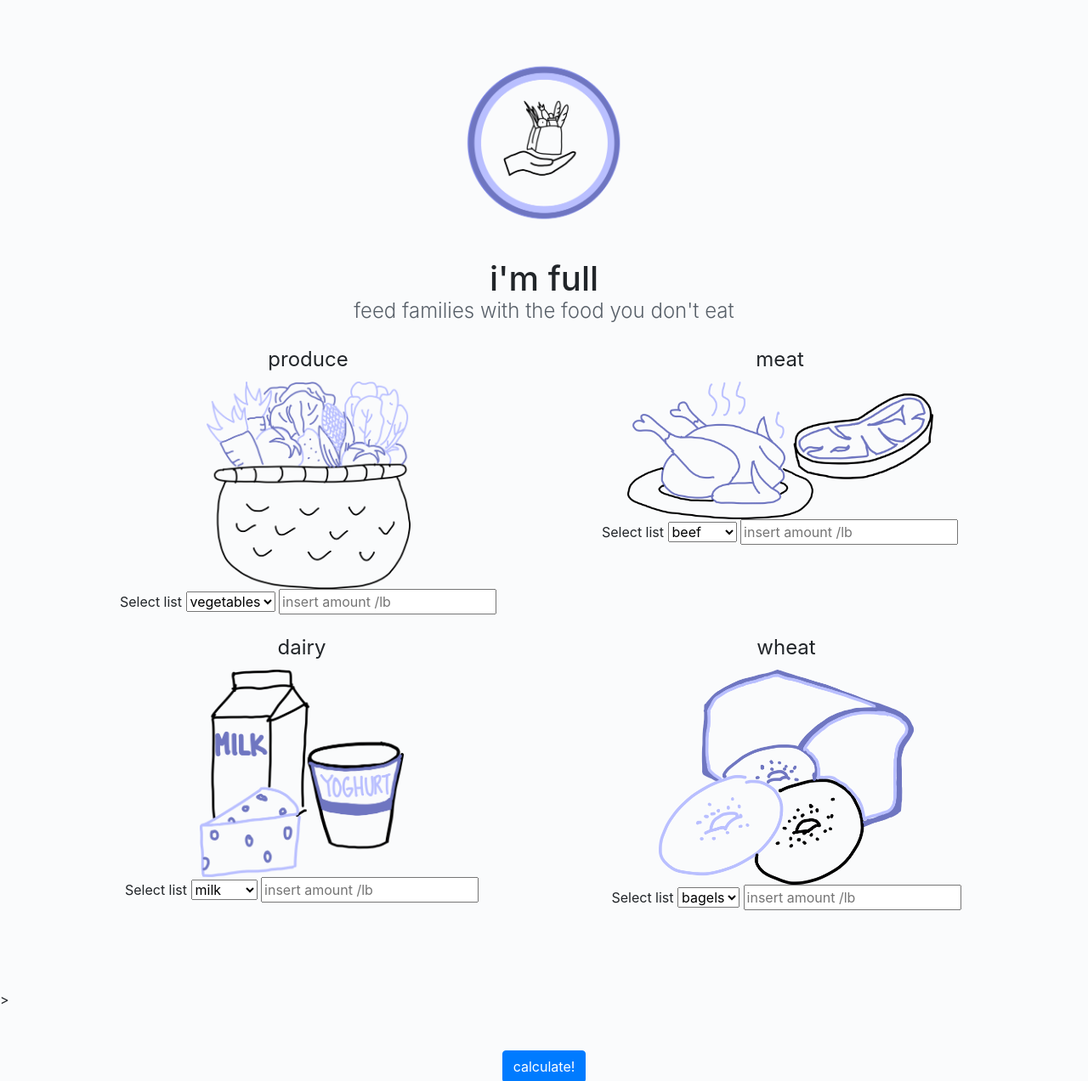
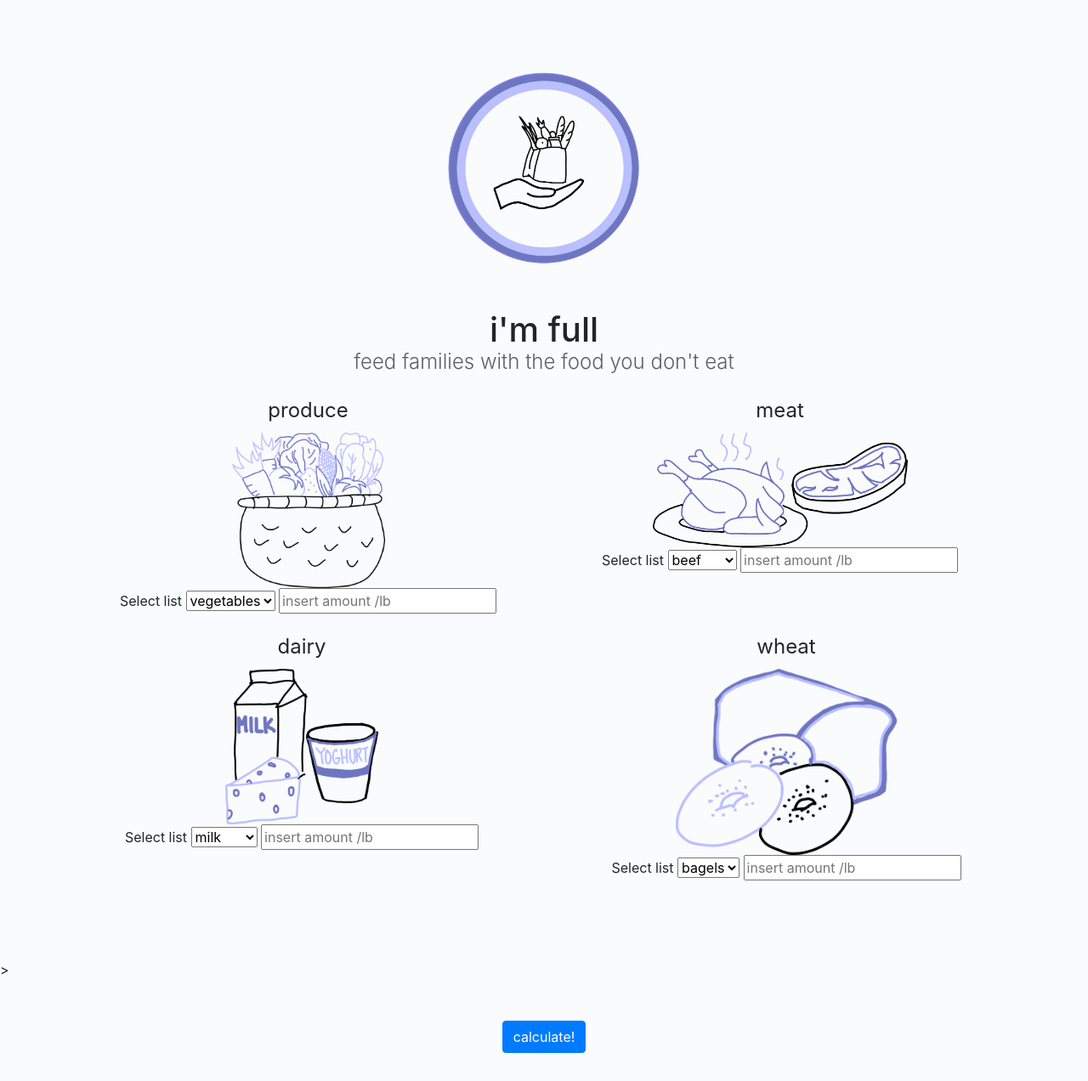
Before and after one commit to MLH/mlh-hackathon-flask-starter, a Flask app: page / in a window 1280 px wide. Shown: the part 56-1328 px from the top of the page at 85% size. Run offline with Flask 2, Linux system fonts and the light colour scheme; some libraries are stand-ins or nearby versions.

Commit message:
insert photos

```diff
--- a/app/templates/home/index.html
+++ b/app/templates/home/index.html
@@ -3,7 +3,7 @@
 {% block header %}
     <div class="bg-gray-light border-bottom border-gray-light">
         <div class="container text-center py-5 mb-4">
-            <img src="{{ url_for('static', filename='img/imfull_logo.png') }}" class="w-1000" style="max-width:240px;"/>
+            <img src="{{ url_for('static', filename='img/imfull_logo.png') }}" class="w-1000" style="max-width:300px;"/>
             <div class="mt-3 mb-4">
                 <h1 class="h1 mb-0">i'm full</h1>
                 <h2 class="h4 text-gray font-weight-light">feed families with the food you don't eat</h2>
@@ -13,7 +13,7 @@
                     <div class="col-sm">
                         <form>
                             <fieldset>
-                                <img src="{{ url_for('static', filename='img/produce.png') }}" class="w-1000" style="max-width:240px;"/>
+                                <img src="{{ url_for('static', filename='img/produce.png') }}" class="w-1000" style="max-width:180px;"/>
                                 <legend>produce</legend>
                                 <p>
                                     <label>Select list</label>
@@ -29,7 +29,7 @@
                     <div class="col-sm">
                         <form>
                             <fieldset>
-                                <img src="{{ url_for('static', filename='img/meat.png') }}" class="w-1000" style="max-width:360px;"/>
+                                <img src="{{ url_for('static', filename='img/meat.png') }}" class="w-1000" style="max-width:300px;"/>
                                 <legend>meat</legend>
                                 <p>
                                     <label>Select list</label>
@@ -48,7 +48,7 @@
                 <div class="col-sm">
                     <form>
                         <fieldset>
-                            <img src="{{ url_for('static', filename='img/dairy.png') }}" class="w-1000" style="max-width:240px;"/>
+                            <img src="{{ url_for('static', filename='img/dairy.png') }}" class="w-1000" style="max-width:180px;"/>
                             <legend>dairy</legend>
                             <p>
                                 <label>Select list</label>
@@ -64,7 +64,7 @@
                 <div class="col-sm">
                     <form class="left">
                         <fieldset>
-                            <img src="{{ url_for('static', filename='img/wheat.png') }}" class="w-1000 " style="max-width:300px;"/>
+                            <img src="{{ url_for('static', filename='img/wheat.png') }}" class="w-1000 " style="max-width:260px;"/>
                             <legend>wheat</legend>
                             <p>
                                 <label>Select list</label>
```
